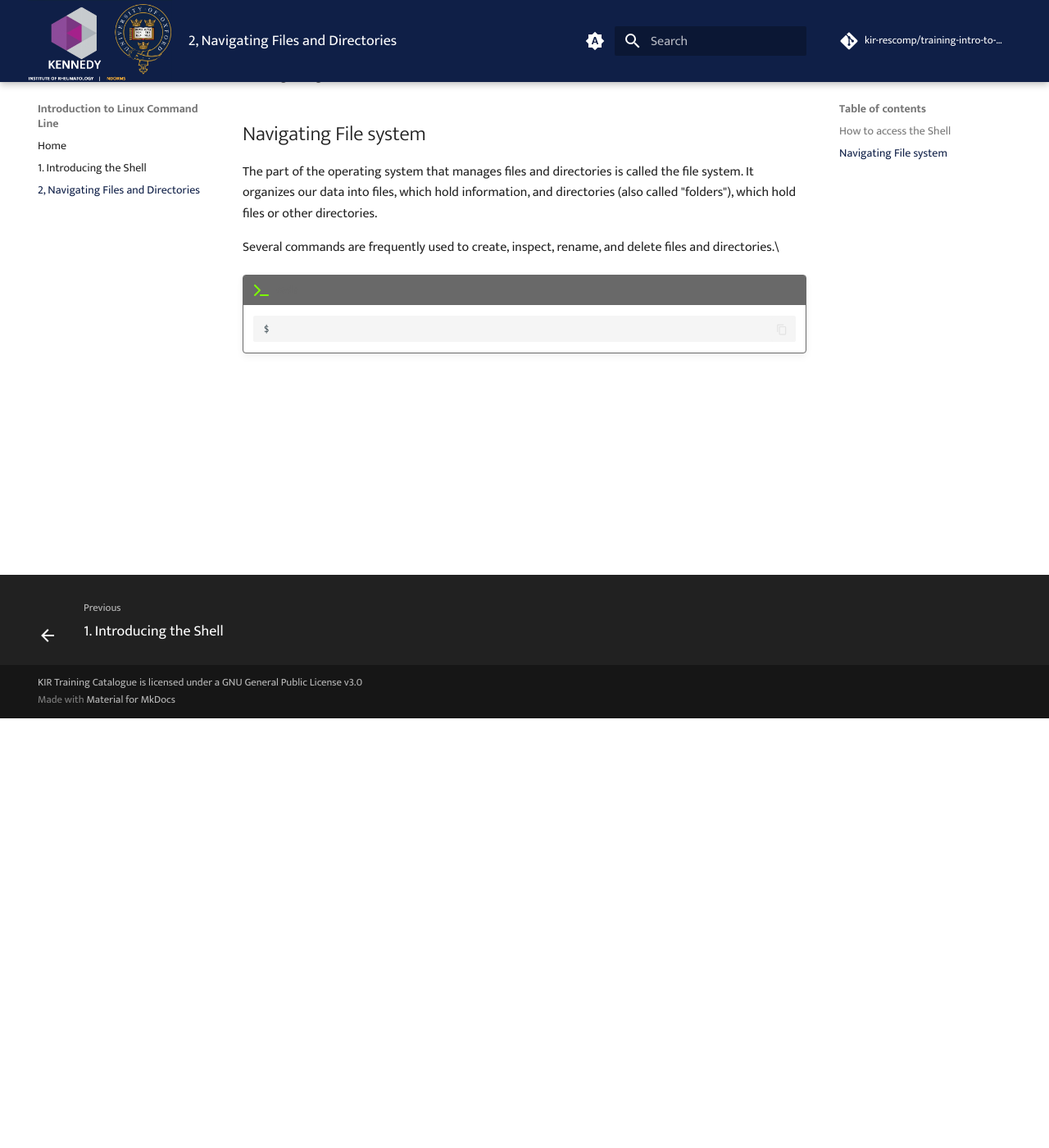
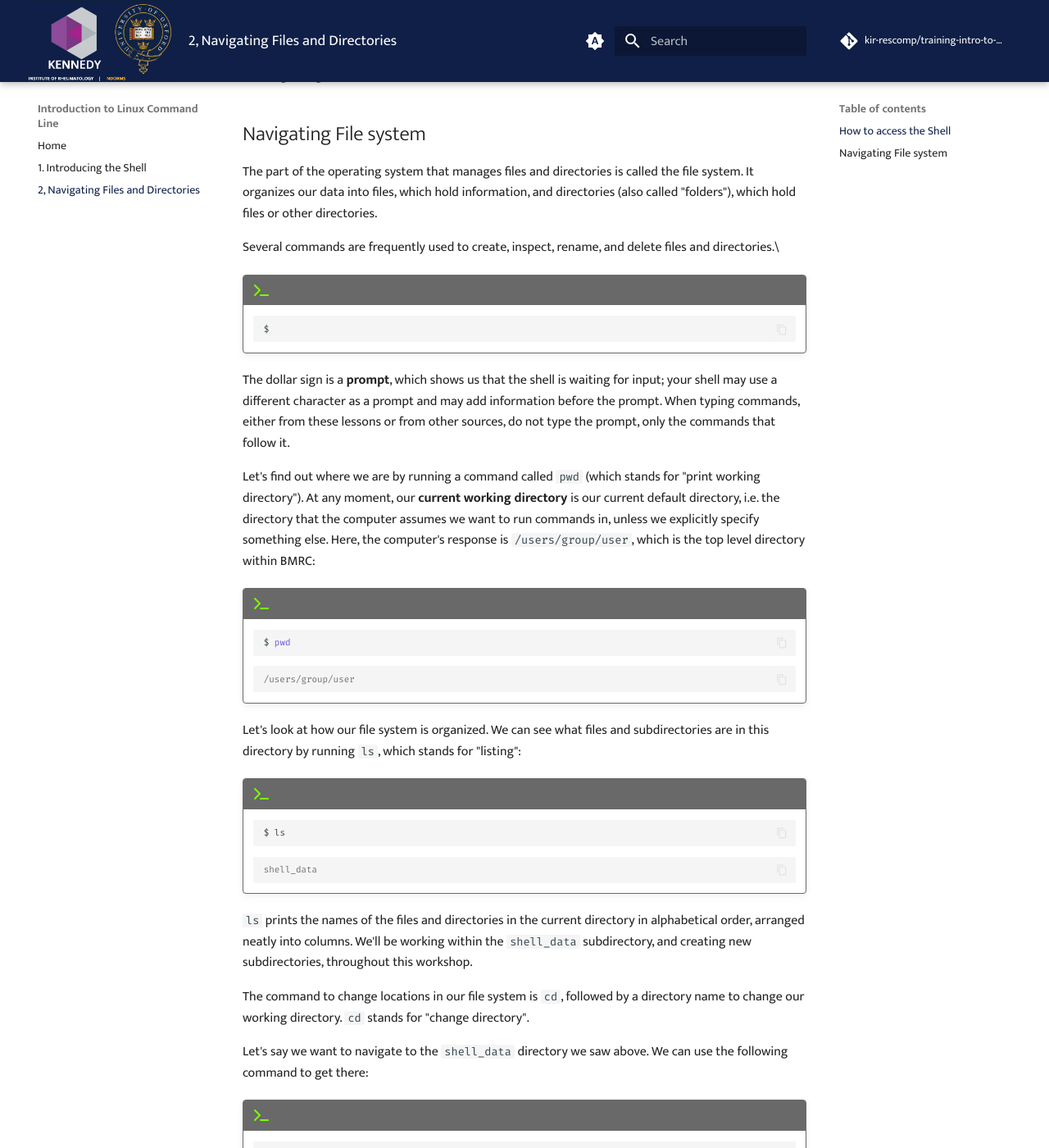
Before and after one commit to kir-rescomp/training-intro-to-linux-cli, an MkDocs documentation site: the page built from docs/1_navigating_files_and_dirs.md, in a window 1280 px wide and 1400 px high, scrolled down 524 px. Shown: the whole window at 82% size. Built offline with MkDocs 1.6.1 and Material for MkDocs 9.7.7, drawn with Linux system fonts in a browser that asks for light colours; comment, search, counter and statistics services are not loaded; some of the changed text lies outside the part shown.

Commit message:
add ls and pwd commands

````diff
--- a/docs/1_navigating_files_and_dirs.md
+++ b/docs/1_navigating_files_and_dirs.md
@@ -23,3 +23,110 @@ Several commands are frequently used to create, inspect, rename, and delete file
     ```bash
     $
     ```
+The dollar sign is a **prompt**, which shows us that the shell is waiting for input;
+your shell may use a different character as a prompt and may add information before
+the prompt. When typing commands, either from these lessons or from other sources,
+do not type the prompt, only the commands that follow it.
+
+Let's find out where we are by running a command called `pwd` (which stands for "print working directory"). At any moment, our **current working directory**
+is our current default directory, i.e. the directory that the computer assumes we want to run commands in, unless we explicitly specify something else.
+Here, the computer's response is `/users/group/user`, which is the top level directory within BMRC:
+
+!!! terminal "code"
+
+    ```bash
+    $ pwd
+    ```
+
+    ```output
+    /users/group/user
+    ```
+Let's look at how our file system is organized. We can see what files and subdirectories are in this directory by running `ls`,
+which stands for "listing":
+
+!!! terminal "code"
+
+    ```bash
+    $ ls
+    ```
+
+    ```output
+    shell_data
+    ```
+
+`ls` prints the names of the files and directories in the current directory in alphabetical order, arranged neatly into columns. We'll be working within the `shell_data` subdirectory,
+and creating new subdirectories, throughout this workshop.
+
+The command to change locations in our file system is `cd`, followed by a
+directory name to change our working directory. `cd` stands for "change directory".
+
+Let's say we want to navigate to the `shell_data` directory we saw above. We can
+use the following command to get there:
+
+
+!!! terminal "code"
+
+    ```bash
+    cd shell_data
+    ```
+
+    and take a look
+
+    ```bash
+    $ ls
+    ```
+
+    ```output
+    sra_metadata  untrimmed_fastq
+    ```
+We can make the `ls` output more comprehensible by using the **flag** `-F`,
+which tells `ls` to add a trailing `/` to the names of directories:
+
+!!! terminal "code"
+
+    ```bash
+    $ ls -F
+    ```
+
+    ```output
+    sra_metadata/  untrimmed_fastq/
+    ```
+
+!!! circle-info "what is `/`"
+
+    Anything with a `/` after it is a directory. Things with a "\*" after them are programs. If
+    there are no decorations, it's a file.
+
+
+!!! circle-info "`ls` has lots of other options. To find out what they are, we can type:"
+
+    ```bash
+    $ man ls
+    ```
+
+    `man` (short for manual) displays detailed documentation (also referred as man page or man file)
+    for `bash` commands. It is a powerful resource to explore `bash` commands, understand
+    their usage and flags. Some manual files are very long. You can scroll through the
+    file using your keyboard's down arrow or use the <kbd>Space</kbd> key to go forward one page
+    and the <kbd>b</kbd> key to go backwards one page. When you are done reading, hit <kbd>q</kbd>
+    to quit.
+
+!!! magnifying-glass "Busy looking terminal ? time to 🆑"
+
+    Type the word `clear` into the terminal and press the `Enter` key.
+
+    !!! terminal "code"
+
+        ```bash
+        $ clear
+        ```
+
+    This will scroll your screen down to give you a fresh screen and will make it easier to read.
+    You haven't lost any of the information on your screen. If you scroll up, you can see everything that has been output to your screen
+    up until this point.
+
+
+
+    !!! tip "Hot-key combinations are shortcuts for performing common commands."
+
+        The hot-key combination for clearing the console is `Ctrl+L`. Feel free to try it and see for yourself.
````
